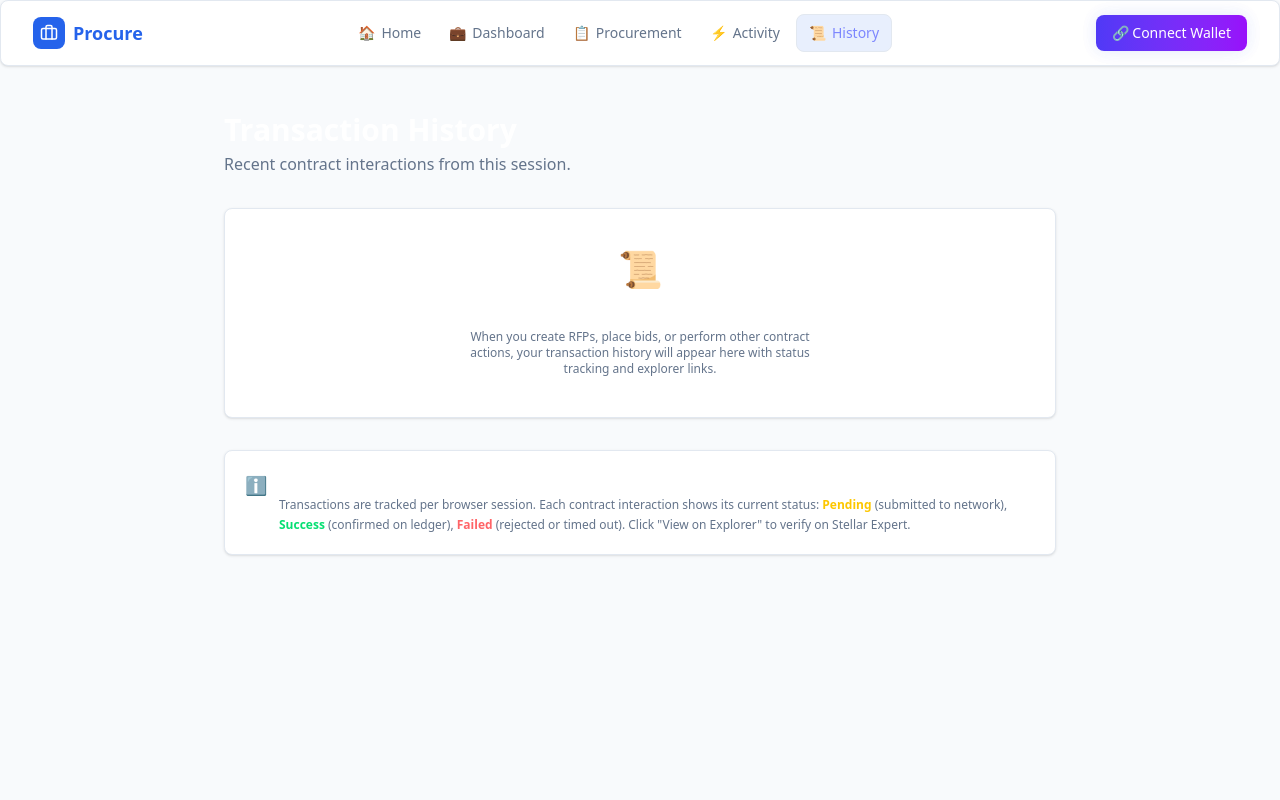
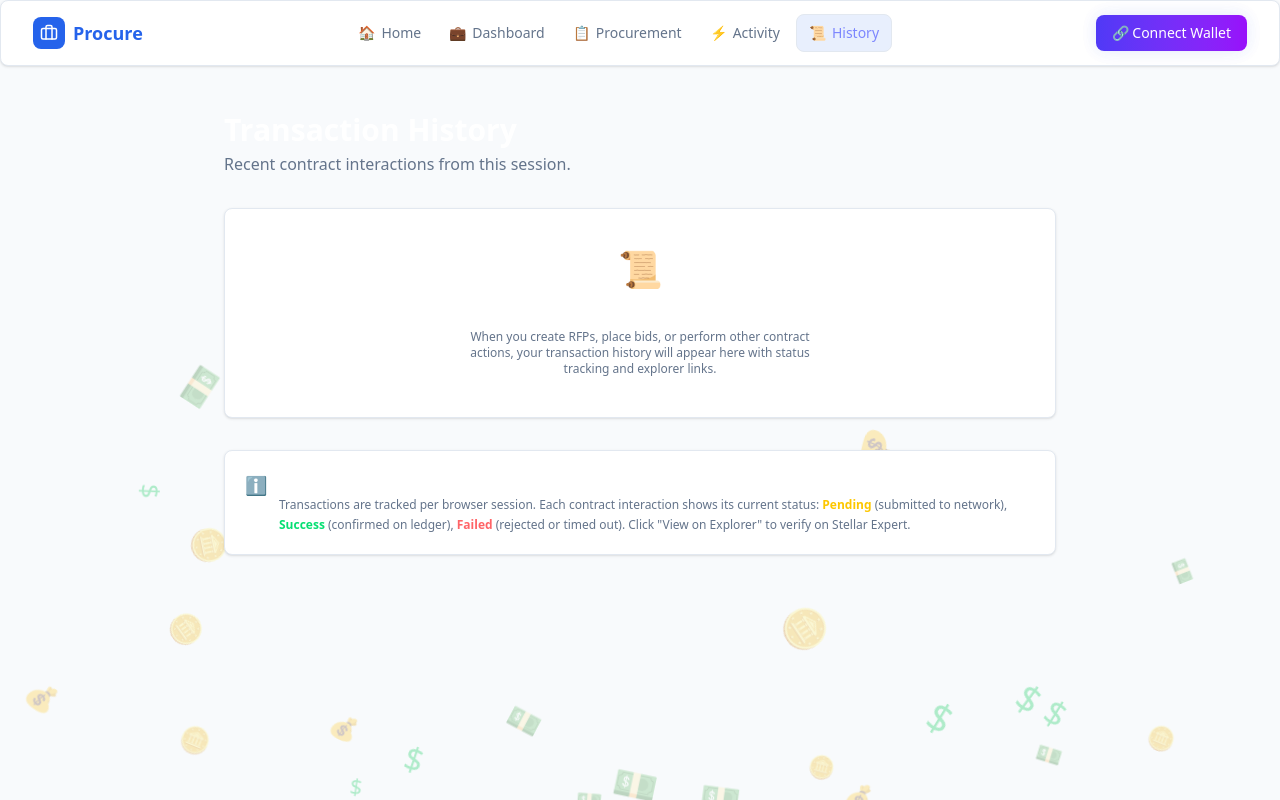
Before and after one commit to mrBinaryMonk375/On-Chain-Procurement-System, a Next.js app: page /history in a window 1280 px wide. Built offline with nearby package versions, Linux system fonts and the light colour scheme.

Commit message:
Add floating money background animation

```diff
--- a/app/globals.css
+++ b/app/globals.css
@@ -105,6 +105,13 @@ body {
 .status-inprogress { color: #f59e0b; background: rgba(245,158,11,0.1); }
 .status-completed { color: #6366f1; background: rgba(99,102,241,0.1); }
 .status-cancelled { color: #ef4444; background: rgba(239,68,68,0.1); }
-.status-pending { color: #f59e0b; background: rgba(245,158,11,0.1); }
+
+@keyframes floatAndBurst {
+  0% { transform: translateY(100vh) scale(1) rotate(0deg); opacity: 0; }
+  10% { opacity: 0.6; }
+  80% { transform: translateY(20vh) scale(1) rotate(180deg); opacity: 0.6; }
+  90% { transform: translateY(10vh) scale(2) rotate(220deg); opacity: 0; }
+  100% { transform: translateY(0) scale(2.5) rotate(260deg); opacity: 0; }
+}.status-pending { color: #f59e0b; background: rgba(245,158,11,0.1); }
 .status-success { color: #22c55e; background: rgba(34,197,94,0.1); }
 .status-failed { color: #ef4444; background: rgba(239,68,68,0.1); }
--- a/app/layout.tsx
+++ b/app/layout.tsx
@@ -12,6 +12,7 @@ import "./globals.css";
 import { Providers } from "@/components/providers";
 import { Navbar } from "@/components/navbar";
 import { Toast } from "@/components/toast";
+import { MoneyBackground } from "@/components/money-background";
 
 const inter = Inter({
   variable: "--font-geist-sans",
@@ -34,6 +35,7 @@ export default function RootLayout({
     <html lang="en" className="dark">
       <body className={`${inter.variable} antialiased bg-[var(--background)] text-[var(--foreground)]`}>
         <Providers>
+          <MoneyBackground />
           <Navbar />
           <main className="pt-20 min-h-screen">{children}</main>
           <Toast />
--- /dev/null
+++ b/components/money-background.tsx
@@ -0,0 +1,43 @@
+'use client';
+
+import { useEffect, useState } from 'react';
+
+export function MoneyBackground() {
+  const [particles, setParticles] = useState<{ id: number; left: string; size: string; duration: string; delay: string; symbol: string }[]>([]);
+
+  useEffect(() => {
+    // Prevent hydration mismatch by generating on mount
+    const symbols = ['$', '💵', '💰', '🪙'];
+    const newParticles = Array.from({ length: 25 }).map((_, i) => ({
+      id: i,
+      left: `${Math.random() * 100}%`,
+      size: `${Math.random() * 20 + 20}px`,
+      duration: `${Math.random() * 8 + 6}s`,
+      delay: `${Math.random() * 5}s`,
+      symbol: symbols[Math.floor(Math.random() * symbols.length)]
+    }));
+    setParticles(newParticles);
+  }, []);
+
+  return (
+    <div className="fixed inset-0 overflow-hidden pointer-events-none z-[-1] opacity-50">
+      {particles.map((p) => (
+        <div
+          key={p.id}
+          className="absolute text-green-500 opacity-0"
+          style={{
+            left: p.left,
+            fontSize: p.size,
+            animationDuration: p.duration,
+            animationDelay: p.delay,
+            animationName: 'floatAndBurst',
+            animationIterationCount: 'infinite',
+            animationTimingFunction: 'ease-in'
+          }}
+        >
+          {p.symbol}
+        </div>
+      ))}
+    </div>
+  );
+}
```
